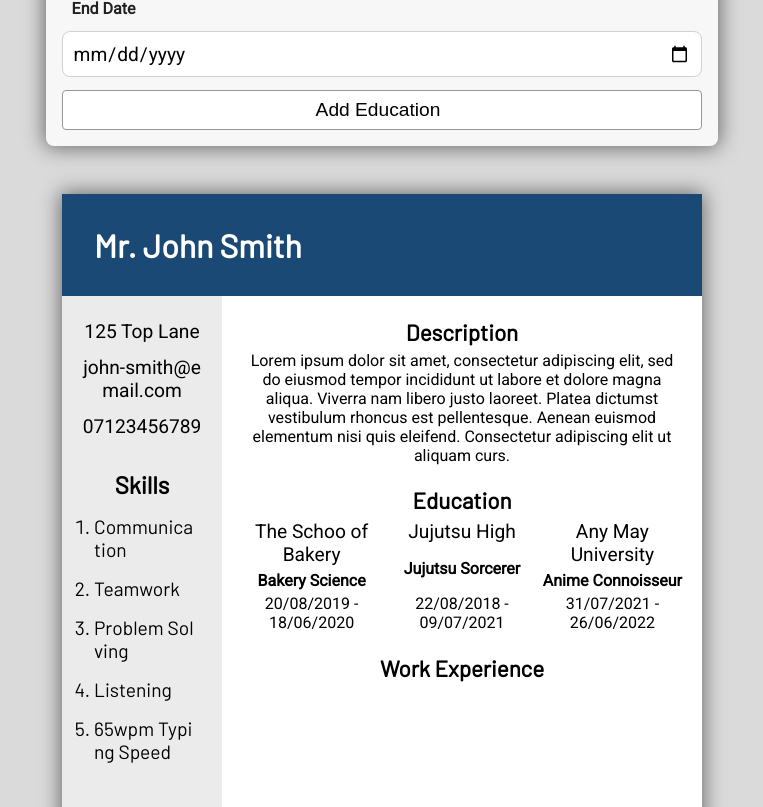
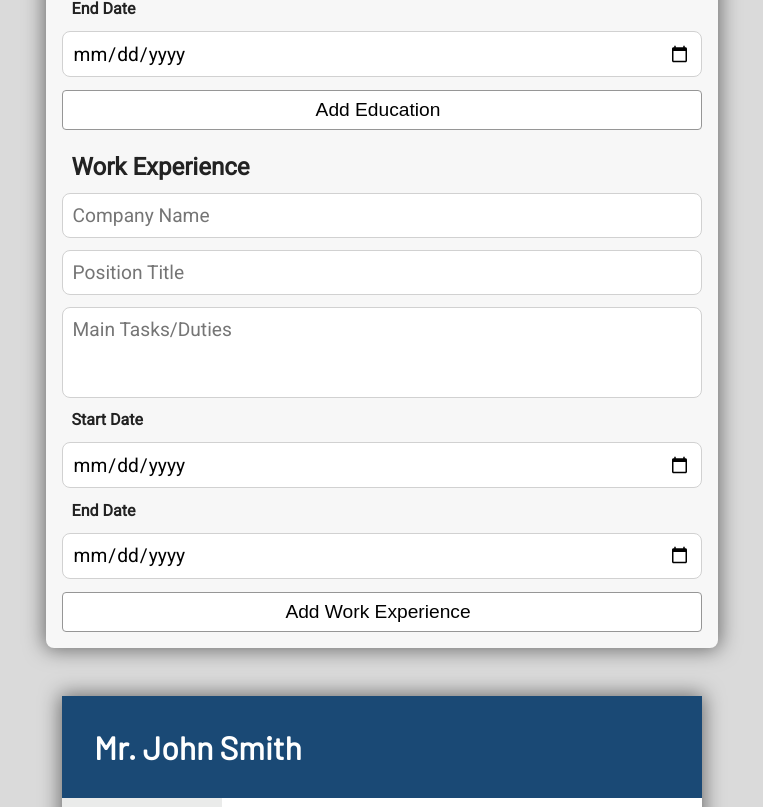
Before and after one commit to brajpatel/cv-project, a React (Create React App) app: page / in a window 1280 px wide. Shown: the part 1073-1880 px from the top of the page, without its empty margins (258-1021 px from the left). Built offline with nearby package versions, Linux system fonts and the light colour scheme.

Commit message:
Add work experience form

```diff
--- a/src/components/Main.js
+++ b/src/components/Main.js
@@ -4,6 +4,7 @@ import uniqid from "uniqid";
 import Personal from "./form components/Personal";
 import Skills from './form components/Skills';
 import Education from './form components/Education';
+import Work from './form components/Work';
 import Preview from './Preview';
 
 class Main extends React.Component {
@@ -73,7 +74,15 @@ class Main extends React.Component {
                     end: '26/06/2022',
                     id: uniqid()
                 }
-            ]
+            ],
+            job: {
+                company: '',
+                position: '',
+                start: '',
+                end: '',
+                id: uniqid()
+            },
+            jobs: []
         }
 
         this.handleTitle = this.handleTitle.bind(this);
@@ -92,6 +101,8 @@ class Main extends React.Component {
         this.handleStudyEnd = this.handleStudyEnd.bind(this);
         this.deleteEducation = this.deleteEducation.bind(this);
         this.addEducation = this.addEducation.bind(this);
+
+        this.addWorkExperience = this.addWorkExperience.bind(this);
     }
 
     handleTitle(e) {
@@ -228,6 +239,58 @@ class Main extends React.Component {
         })
     }
 
+    handleCompanyName(e) {
+        this.setState({
+            job: {
+                company: e.target.value,
+                position: this.state.job.position,
+                start: this.state.job.start,
+                end: this.state.job.end,
+                id: this.state.job.id
+            }
+        })
+    }
+
+    handlePositionTitle(e) {
+        this.setState({
+            job: {
+                company: this.state.job.company,
+                position: e.target.value,
+                start: this.state.job.start,
+                end: this.state.job.end,
+                id: this.state.job.id
+            }
+        })
+    }
+
+    handleWorkStart(e) {
+        this.setState({
+            job: {
+                company: this.state.job.company,
+                position: this.state.job.position,
+                start: e.target.value,
+                end: this.state.job.end,
+                id: this.state.job.id
+            }
+        })
+    }
+
+    handleWorkEnd(e) {
+        this.setState({
+            job: {
+                company: this.state.job.company,
+                position: this.state.job.position,
+                start: this.state.job.start,
+                end: e.target.value,
+                id: this.state.job.id
+            }
+        })
+    }
+
+    addWorkExperience() {
+        return;
+    }
+
     deleteEducation(educationId) {
         const updatedEducations = this.state.educations.filter((education) => education.id !== educationId);
 
@@ -262,7 +325,13 @@ class Main extends React.Component {
                         handleStudyEnd={this.handleStudyEnd}
                         addEducation={this.addEducation}
                     />
-
+                    <Work
+                        handleCompanyName={this.handleCompanyName}
+                        handlePositionTitle={this.handlePositionTitle}
+                        handleWorkStart={this.handleWorkStart}
+                        handleWorkEnd={this.handleWorkEnd}
+                        addWorkExperience={this.addWorkExperience}
+                    />
                 </div>
                 <Preview
                     title={title}
--- a/src/components/form components/Education.js
+++ b/src/components/form components/Education.js
@@ -10,10 +10,10 @@ class Education extends React.Component {
                 <input onChange={(e) => handleSchoolName(e)} value={education.school} placeholder="School Name" type="text"></input>
                 <input onChange={(e) => handleTitleOfStudy(e)} value={education.title} placeholder="Title of Study" type="text"></input>
                 <h4>Start Date</h4>
-                <input onInput={(e) => handleStudyStart(e)} value={education.start} placeholder="Study Start Date" type="date"></input>
+                <input onInput={(e) => handleStudyStart(e)} value={education.start} type="date"></input>
                 <h4>End Date</h4>
-                <input onInput={(e) => handleStudyEnd(e)} value={education.end} placeholder="Study End Date" type="date"></input>
-                <button className="add-education" onClick={addEducation}>Add Education<i className="fa-solid fa-user-graduate"></i></button>
+                <input onInput={(e) => handleStudyEnd(e)} value={education.end} type="date"></input>
+                <button onClick={addEducation}>Add Education<i className="fa-solid fa-user-graduate"></i></button>
             </div>
         )
     }
--- a/src/components/form components/Skills.js
+++ b/src/components/form components/Skills.js
@@ -8,7 +8,7 @@ class Skills extends React.Component {
             <div>
                 <h2>Skills (up to 12)</h2>
                 <input onChange={(e) => handleSkill(e)} value={skill.text} placeholder="Skill Name" type="text"></input>
-                <button className="add-skill" onClick={addSkill}>Add Skill<i className="fa-solid fa-pencil"></i></button>
+                <button onClick={addSkill}>Add Skill<i className="fa-solid fa-pencil"></i></button>
             </div>
         )
     }
--- a/src/components/form components/Work.js
+++ b/src/components/form components/Work.js
@@ -0,0 +1,23 @@
+import React from "react";
+
+class Work extends React.Component {
+    render() {
+        const { handleCompanyName, handlePositionTitle, handleWorkStart, handleWorkEnd, addWorkExperience } = this.props;
+
+        return (
+            <div>
+                <h2>Work Experience</h2>
+                <input onChange={(e) => handleCompanyName(e)} placeholder="Company Name" type="text"></input>
+                <input onChange={(e) => handlePositionTitle(e)} placeholder="Position Title" type="text"></input>
+                <textarea placeholder="Main Tasks/Duties" rows="3" maxLength="200"></textarea>
+                <h4>Start Date</h4>
+                <input onInput={(e) => handleWorkStart(e)} type="date"></input>
+                <h4>End Date</h4>
+                <input onInput={(e) => handleWorkEnd(e)} type="date"></input>
+                <button onClick={addWorkExperience}>Add Work Experience<i class="fa-solid fa-briefcase"></i></button>
+            </div>
+        )
+    }
+}
+
+export default Work;
--- a/src/styles/editor.css
+++ b/src/styles/editor.css
@@ -60,13 +60,11 @@ button {
     font-size: 1.2rem;
 }
 
-.add-skill i,
-.add-education i {
+button i {
     margin-left: 0.5rem;
 }
 
-.add-skill:hover,
-.add-education:hover {
+button:hover {
     background: rgb(46, 202, 46);
     color: #eaebea;
     border-color: rgb(20, 148, 20);
--- a/src/styles/preview.css
+++ b/src/styles/preview.css
@@ -33,7 +33,7 @@
     display: flex;
     flex-direction: column;
     align-items: center;
-    padding: 1.5rem 1rem;
+    padding: 3rem 1rem;
 }
 
 .personal-details {
@@ -49,7 +49,7 @@
 }
 
 .preview-aside h3 {
-    margin: 2rem 0 1rem 0;
+    margin: 5rem 0 1rem 0;
     font-size: 1.5rem;
 }
 
```
